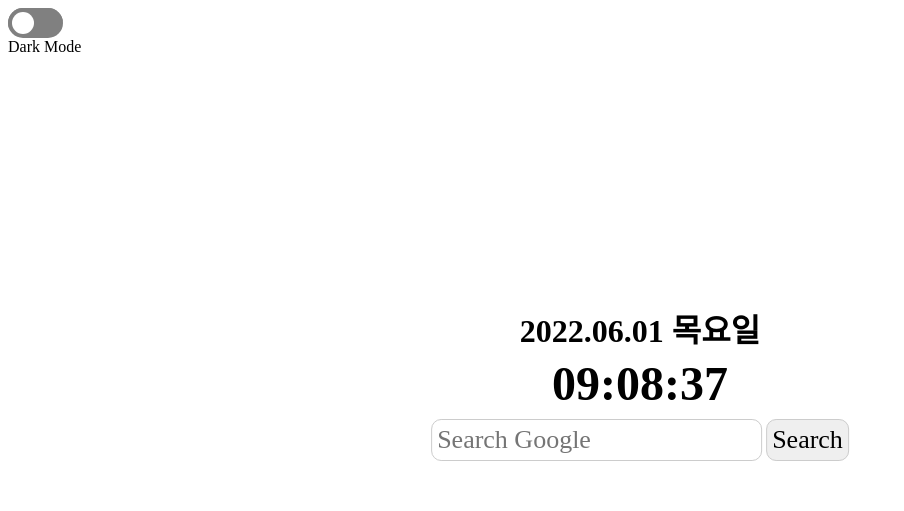
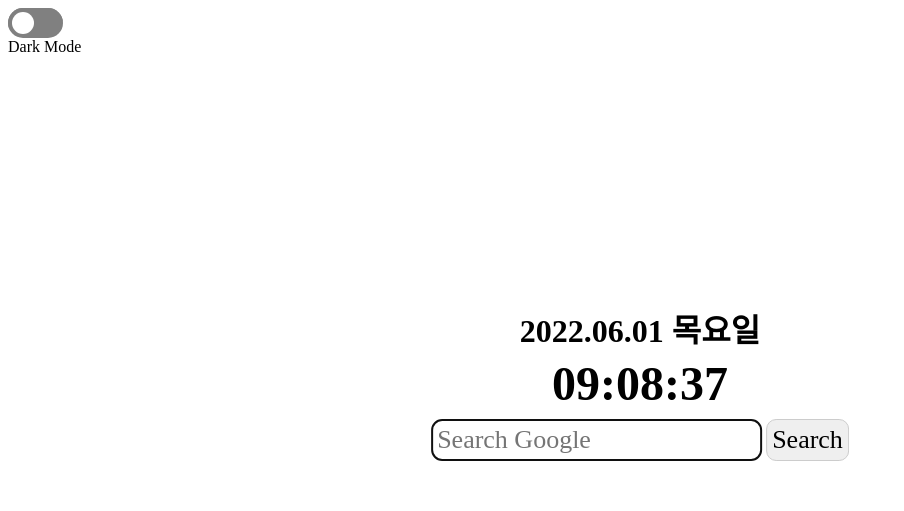
Before and after one commit to ktkalpha/New-Tab, a plain HTML site: page index.html in a window 1280 px wide. Shown: the top 511 px of the page, without its empty margins (0-904 px from the left). Drawn offline with Linux system fonts and the light colour scheme.

Commit message:
Update index.html

```diff
--- a/index.html
+++ b/index.html
@@ -129,7 +129,7 @@
 
     <div id="search-bar">
         <form action="https://www.google.com/search?" method="get" target="_blank">
-            <input type="text" name="q" placeholder="Search Google" />
+            <input type="text" id="ti" name="q" placeholder="Search Google" />
             <input type="submit" value="Search" />
         </form>
     </div>
@@ -158,6 +158,10 @@
         </a>
     </div>
     <script>
+        let input = document.getElementById('ti');
+        input.focus();
+        input.select();
+
         let darkModeToggle = localStorage.getItem("darkMode");
         const darkModeCheckbox = document.getElementById("checko");
         if (darkModeToggle == "enabled") {
```
